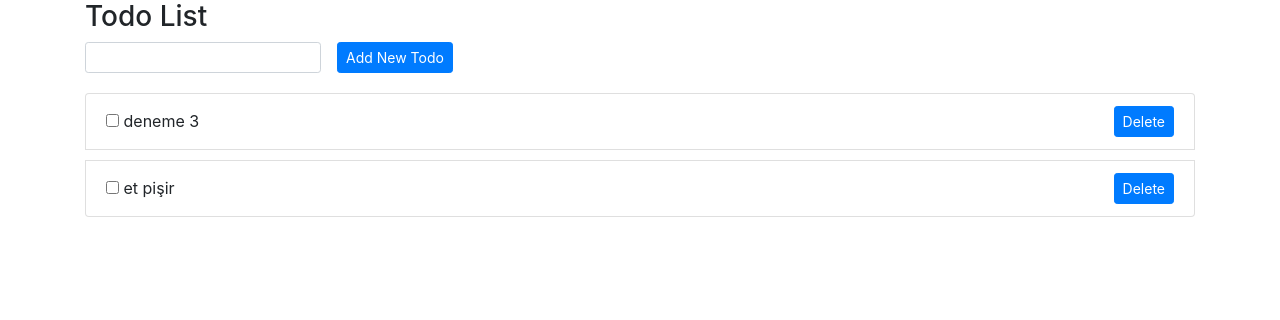
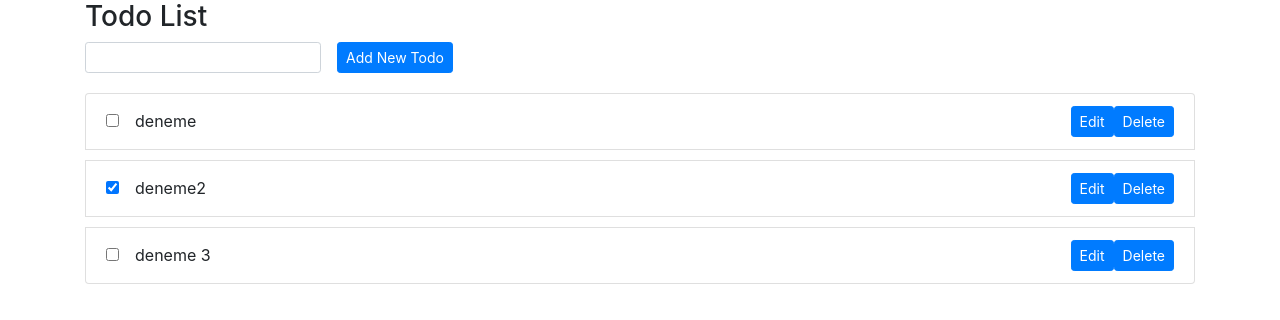
Before and after one commit to cyasam/angular-todo-example, an Angular app: page / in a window 1280 px wide. Shown: the top 320 px of the page. Built offline with nearby package versions, Linux system fonts and the light colour scheme; data requests are answered from the project's data file.

Commit message:
Edit Form added.

```diff
--- a/db.json
+++ b/db.json
@@ -2,12 +2,17 @@
   "todos": [
     {
       "id": 3,
-      "title": "deneme 3",
+      "title": "deneme",
       "completed": false
     },
     {
       "id": 5,
-      "title": "et pişir",
+      "title": "deneme2",
+      "completed": true
+    },
+    {
+      "id": 6,
+      "title": "deneme 3",
       "completed": false
     }
   ]
--- a/src/app/app.component.html
+++ b/src/app/app.component.html
@@ -3,12 +3,10 @@
 
   <app-todo-form (addTodo)="addTodo($event)"></app-todo-form>
 
-  <div *ngIf="loading"><img src="../assets/images/double-ring.svg" width="50" height="50" alt="Loading" /></div>
-
   <app-todo-list [todos]="todos" [loading]="loading" [error]="error" (updateTodo)="updateTodo($event)" (deleteTodo)="deleteTodo($event)"></app-todo-list>
 
   <div class="error-box" *ngIf="!loading && error">
-    <p>{{error | json}}</p>
+    <p>{{error.message}}</p>
     <button *ngIf="error?.status < 200" (click)="reloadList()">Reload</button>
   </div>
 </div>
--- a/src/app/components/todo/todo-list/todo-list.component.html
+++ b/src/app/components/todo/todo-list/todo-list.component.html
@@ -1,11 +1,24 @@
+<div *ngIf="loading"><img src="../assets/images/double-ring.svg" width="50" height="50" alt="Loading" /></div>
+
 <ng-template [ngIf]="!loading && !error">
   <ul class="todo-list list-group" *ngIf="todos.length">
     <li class="list-group-item" *ngFor="let todo of todos">
-      <label for="todo-{{todo.id}}">
-        <input id="todo-{{todo.id}}" type="checkbox" [checked]="todo.completed" (input)="handleUpdateTodo(todo)" />
-        {{ todo.title }}
-      </label>
-      <button class="btn btn-primary btn-sm" (click)="handleDeleteTodo(todo)">Delete</button>
+      <div class="todo-info">
+        <label for="todo-{{todo.id}}">
+          <input id="todo-{{todo.id}}" type="checkbox" class="checkbox mr-3" [checked]="todo.completed" (input)="handleUpdateTodo(todo)" />
+          <span *ngIf="!openEditForm">{{ todo.title }}</span>
+        </label>
+
+        <form class="edit-form form-inline" *ngIf="openEditForm" (submit)="handleEditTodo(todo)" [formGroup]="todoForm">
+          <input type="text" class="form-control form-control-sm mr-3" formControlName="title" [value]="todo.title" />
+          <button type="submit" class="btn btn-primary btn-sm">Edit</button>
+        </form>
+      </div>
+
+      <div class="button">
+        <button class="btn btn-primary btn-sm" (click)="toggleEditTodo()">{{!openEditForm ? 'Edit' : 'Close'}}</button>
+        <button class="btn btn-primary btn-sm" (click)="handleDeleteTodo(todo)">Delete</button>
+      </div>
     </li>
   </ul>
 
--- a/src/app/components/todo/todo-list/todo-list.component.scss
+++ b/src/app/components/todo/todo-list/todo-list.component.scss
@@ -12,4 +12,9 @@
   label {
     margin-bottom: 0;
   }
+
+  .todo-info {
+    display: flex;
+    align-items: center;
+  }
 }
--- a/src/app/components/todo/todo-list/todo-list.component.ts
+++ b/src/app/components/todo/todo-list/todo-list.component.ts
@@ -1,4 +1,5 @@
-import { Component, Input, Output, EventEmitter } from '@angular/core';
+import { FormGroup, FormBuilder } from '@angular/forms';
+import { Component, Input, Output, EventEmitter, OnInit } from '@angular/core';
 import { TodoModel } from '../../../models/todo.interface';
 
 @Component({
@@ -6,7 +7,7 @@ import { TodoModel } from '../../../models/todo.interface';
   templateUrl: './todo-list.component.html',
   styleUrls: ['./todo-list.component.scss']
 })
-export class TodoListComponent {
+export class TodoListComponent implements OnInit {
 
   @Input() todos: TodoModel[];
   @Input() loading: boolean;
@@ -15,8 +16,32 @@ export class TodoListComponent {
   @Output() updateTodo: EventEmitter<TodoModel> = new EventEmitter();
   @Output() deleteTodo: EventEmitter<TodoModel> = new EventEmitter();
 
+  todoForm: FormGroup = this.fb.group({
+    title: this.todos
+  });
+  openEditForm: boolean = false;
+
+  constructor(private fb: FormBuilder){}
+
+  ngOnInit(): void {
+    console.log(this.todoForm)
+    this.todoForm.statusChanges.subscribe(value => {
+      console.log(value);
+    })
+  }
+
   handleUpdateTodo(todo) {
     this.updateTodo.emit(todo);
+  }
+
+  handleEditTodo(todo){
+    todo.title = this.todoForm.value.title;
+    this.handleUpdateTodo(todo);
+    this.toggleEditTodo();
+  }
+
+  toggleEditTodo(){
+    this.openEditForm = !this.openEditForm;
   }
 
   handleDeleteTodo(todo) {
```
